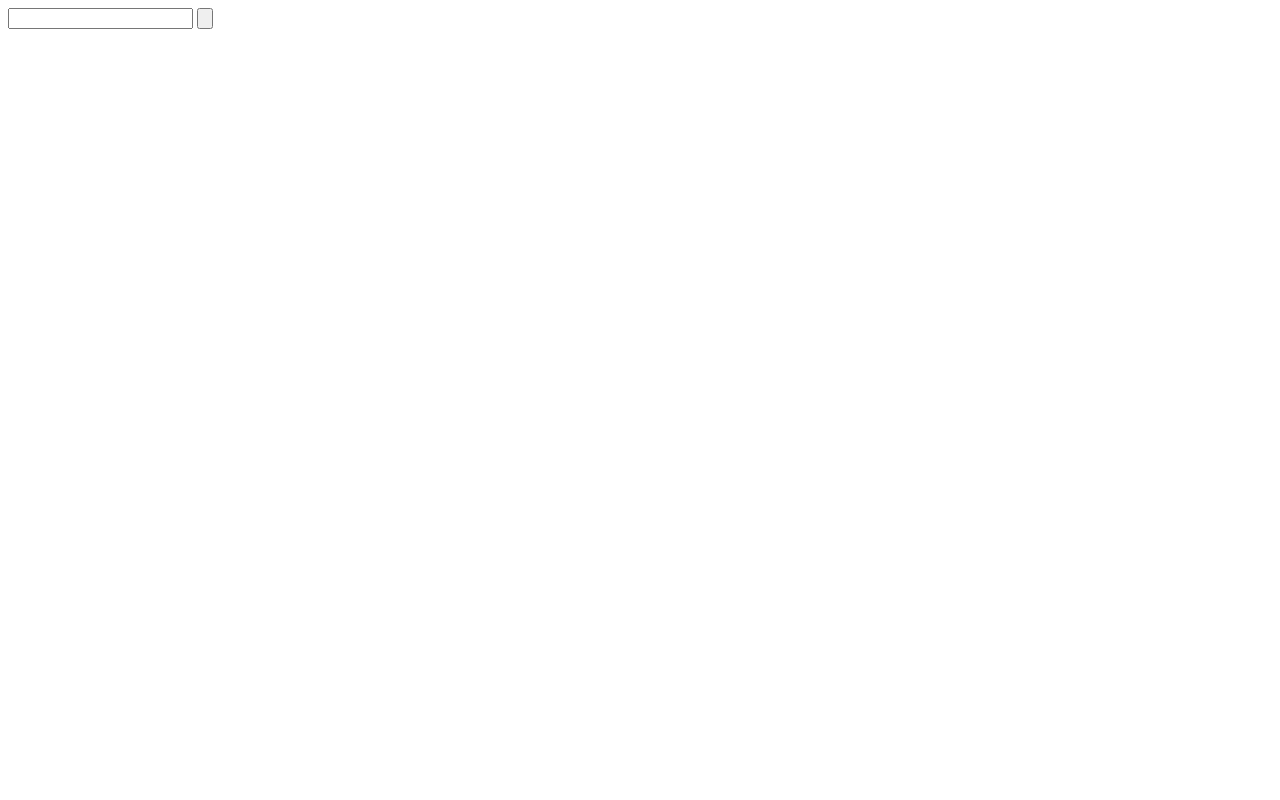
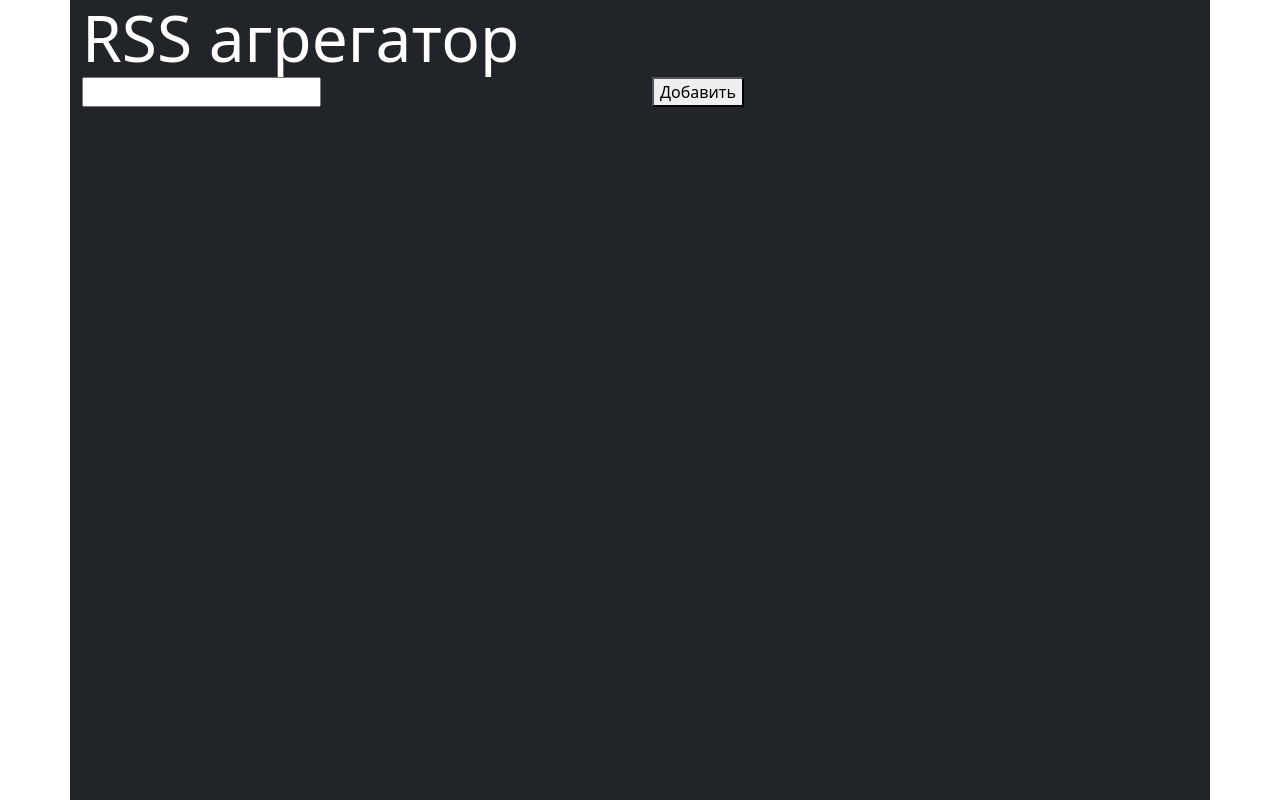
Before and after one commit to dnk530/RSS-reader, a website built with webpack: page index.html in a window 1280 px wide. Built offline with nearby package versions, Linux system fonts and the light colour scheme.

Commit message:
build: bootstrap added

```diff
--- a/index.html
+++ b/index.html
@@ -3,19 +3,21 @@
 
 <head>
     <meta charset="utf-8" />
-    <title>Webpack App</title>
+    <title>RSS reader</title>
 </head>
 
 <body>
-
-    <main>
-        <section>
-            <form action="">
-                <input type="text" name="" id="">
-                <input type="submit" value="">
-            </form>
-        </section>
-    </main>
+    <div class="container bg-dark min-vh-100">
+        <h1 class="display-3 mb-0 text-white">RSS агрегатор</h1>
+        <div class="row">
+            <div class="col">
+                <input type="text">
+            </div>
+            <div class="col">
+                <button type="submit">Добавить</button>
+            </div>
+        </div>
+    </div>
 </body>
 
 <script>
--- a/package.json
+++ b/package.json
@@ -101,6 +101,7 @@
     "json5": "^1.0.1",
     "levn": "^0.4.1",
     "locate-path": "^2.0.0",
+    "lodash": "^4.17.21",
     "lodash.merge": "^4.6.2",
     "minimatch": "^3.1.2",
     "minimist": "^1.2.5",
--- a/src/index.js
+++ b/src/index.js
@@ -1,2 +1,4 @@
+import { camelCase } from 'lodash';
+import 'bootstrap/dist/css/bootstrap.min.css';
 // eslint-disable-next-line no-console
-console.log('Hello World!');
+console.log(camelCase('Hello World!'));
--- a/webpack.config.js
+++ b/webpack.config.js
@@ -29,6 +29,10 @@ const config = {
         test: /\.(eot|svg|ttf|woff|woff2|png|jpg|gif)$/i,
         type: 'asset',
       },
+      {
+        test: /\.css$/i,
+        use: ['style-loader', 'css-loader'],
+      },
 
       // Add your rules for custom modules here
       // Learn more about loaders from https://webpack.js.org/loaders/
```
Also changed, not shown: 3 other files.
